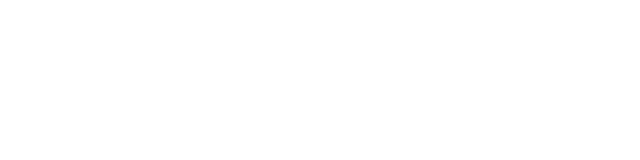
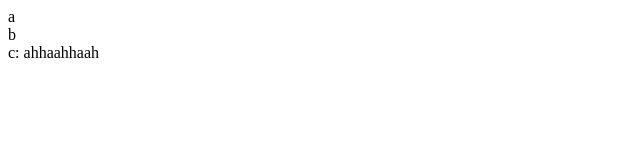
Before and after one commit to CyanogenPlayer/june-2023-react, a React (Create React App) app: page / in a window 1280 px wide. Shown: the top 160 px of the page, without its empty margins (0-640 px from the left). Built offline with nearby package versions, Linux system fonts and the light colour scheme.

Commit message:
lesson 6 part 1

```diff
--- a/src/App.js
+++ b/src/App.js
@@ -1,11 +1,32 @@
 import React from 'react';
+import A from "./components/a";
+
 
 const App = () => {
     return (
         <div>
-
+            <A/>
         </div>
     );
 };
 
-export default App;
+export {
+    App
+}
+
+// import React from 'react';
+// import MyComponent from "./components/MyComponent";
+//
+// const App = () => {
+//     return (
+//         <div>
+//             <MyComponent>
+//                 hello
+//             </MyComponent>
+//         </div>
+//     );
+// };
+//
+// export {
+//     App
+// }
--- /dev/null
+++ b/src/components/MyComponent.js
@@ -0,0 +1,11 @@
+import React from 'react';
+
+const MyComponent = ({children}) => {
+    return (
+        <div>
+            {children}
+        </div>
+    );
+};
+
+export default MyComponent;
--- /dev/null
+++ b/src/components/a.js
@@ -0,0 +1,15 @@
+import React from 'react';
+import B from "./b";
+
+const A = () => {
+
+
+    return (
+        <div>
+            a
+            <B/>
+        </div>
+    );
+};
+
+export default A;
--- /dev/null
+++ b/src/components/b.js
@@ -0,0 +1,13 @@
+import React from 'react';
+import C from "./c";
+
+const B = () => {
+    return (
+        <div>
+            b
+            <C/>
+        </div>
+    );
+};
+
+export default B;
--- /dev/null
+++ b/src/components/c.js
@@ -0,0 +1,15 @@
+import React from 'react';
+import {useAppContext} from "../hooks/useAppContext";
+
+const C = () => {
+    // const value = useContext(Context);
+    const value = useAppContext();
+
+    return (
+        <div>
+            c: {value}
+        </div>
+    );
+};
+
+export default C;
--- /dev/null
+++ b/src/hoc/ContextProvider.js
@@ -0,0 +1,18 @@
+import React, {createContext} from 'react';
+
+const Context = createContext(null);
+
+const ContextProvider = ({children}) => {
+    return (
+        <div>
+            <Context.Provider value={'ahhaahhaah'}>
+                {children}
+            </Context.Provider>
+        </div>
+    );
+};
+
+export {
+    ContextProvider,
+    Context
+}
--- /dev/null
+++ b/src/hooks/useAppContext.js
@@ -0,0 +1,8 @@
+import {useContext} from "react";
+import {Context} from "../hoc/ContextProvider";
+
+const useAppContext = () => useContext(Context);
+
+export {
+    useAppContext
+}
--- a/src/index.js
+++ b/src/index.js
@@ -1,9 +1,12 @@
 import React from 'react';
 import ReactDOM from 'react-dom/client';
 
-import App from './App';
+import {App} from './App';
+import {ContextProvider} from "./hoc/ContextProvider";
 
 const root = ReactDOM.createRoot(document.getElementById('root'));
 root.render(
-    <App/>
+    <ContextProvider>
+        <App/>
+    </ContextProvider>
 );
```
